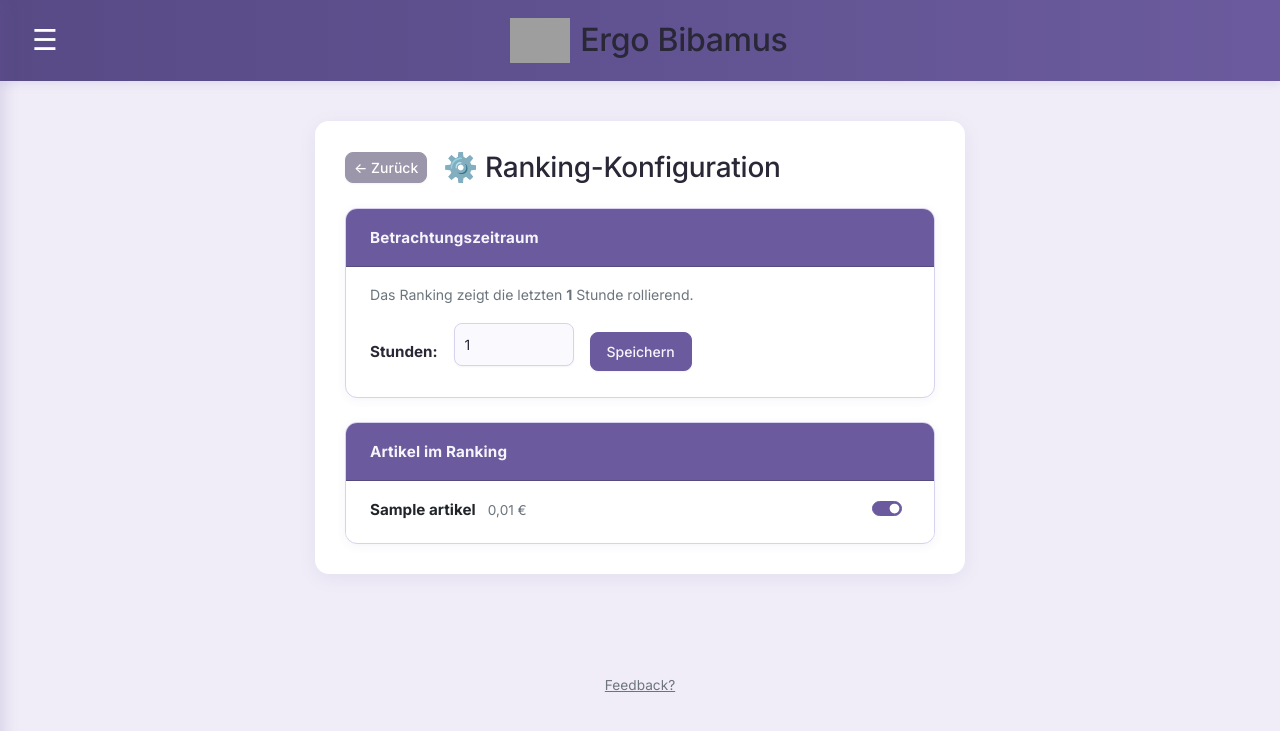
After one commit to relaxin101/barsystem, a Flask app: page /ranking/config in a window 1280 px wide. The commit adds this page. Shown: the top 731 px of the page. Run offline with Flask 3, Linux system fonts and the light colour scheme; tables that the repository leaves empty hold one stand-in row (values such as "Sample post"); parts of the project's set-up code (start-up, migrations or seed data) failed here and were passed over; some libraries are stand-ins or nearby versions; grey boxes are pictures that could not be loaded.

Commit message:
Ranking-Feature: öffentliche Top-Trinker-Tabelle mit konfigurierbaren Artikeln und rollieredem Zeitfenster
- Neues Blueprint /ranking mit Ranking-Tabelle und öffentlicher Config-Seite
- Config erlaubt Artikel-Auswahl per Toggle und Stunden-Zeitfenster (Default 24h)
- Rollierendes Fenster: Buchungen der letzten N Stunden, stornierte ausgenommen
- Top 3 mit Gold/Silber/Bronze Farbmarkierung (theme-konform)
- Sidebar-Link '🏆 Ranking' für alle sichtbar
- Neue DB-Modelle RankingArtikel + RankingKonfiguration (Migration e4f5a6b7c8d9)

```diff
--- a/app.py
+++ b/app.py
@@ -8,6 +8,7 @@ from blueprints.auth import auth_bp
 from blueprints.admin import admin_bp
 from blueprints.admin.aussendungen import cronjob
 from blueprints.bar import bar_bp
+from blueprints.ranking import ranking_bp
 from logging.config import dictConfig
 
 dictConfig({
@@ -45,6 +46,7 @@ def load_user(user_id):
 app.register_blueprint(auth_bp)
 app.register_blueprint(admin_bp)
 app.register_blueprint(bar_bp)
+app.register_blueprint(ranking_bp)
 
 
 @app.template_filter("float_format")
--- /dev/null
+++ b/blueprints/ranking.py
@@ -0,0 +1,124 @@
+from datetime import datetime, timedelta
+
+from flask import Blueprint, render_template, request, jsonify, flash, redirect, url_for
+from sqlalchemy import func, case
+
+from models import db, Artikel, Buchung, Mitglied, RankingArtikel, RankingKonfiguration
+
+ranking_bp = Blueprint("ranking", __name__, url_prefix="/ranking")
+
+
+def _get_konfiguration():
+    """Gibt die Singleton-Konfiguration zurück, legt sie bei Bedarf an."""
+    config = RankingKonfiguration.query.get(1)
+    if config is None:
+        config = RankingKonfiguration(id=1, stunden=24)
+        db.session.add(config)
+        db.session.commit()
+    return config
+
+
+@ranking_bp.route("/")
+def index():
+    config = _get_konfiguration()
+    selected = RankingArtikel.query.join(Artikel, RankingArtikel.artikel_id == Artikel.id).order_by(Artikel.reihenfolge).all()
+
+    seit = datetime.now() - timedelta(hours=config.stunden)
+
+    if not selected:
+        return render_template(
+            "ranking/index.html",
+            eintraege=[],
+            artikel_liste=[],
+            stunden=config.stunden,
+            seit=seit,
+        )
+
+    selected_ids = [ra.artikel_id for ra in selected]
+    artikel_liste = [ra.artikel_obj for ra in selected]
+
+    # Pro Artikel eine aggregierte Spalte
+    artikel_cols = [
+        func.sum(
+            case((Buchung.artikel_id == a.id, Buchung.menge), else_=0)
+        ).label(f"art_{a.id}")
+        for a in artikel_liste
+    ]
+
+    gesamt_col = func.sum(Buchung.menge).label("gesamt")
+
+    rows = (
+        db.session.query(Mitglied, *artikel_cols, gesamt_col)
+        .join(Buchung, Buchung.mitglied_id == Mitglied.id)
+        .filter(
+            Buchung.artikel_id.in_(selected_ids),
+            Buchung.storno == False,
+            Mitglied.aktiv == True,
+            Buchung.zeitstempel >= seit,
+        )
+        .group_by(Mitglied.id)
+        .order_by(gesamt_col.desc())
+        .all()
+    )
+
+    eintraege = []
+    for row in rows:
+        mitglied = row[0]
+        art_mengen = {a.id: row[i + 1] for i, a in enumerate(artikel_liste)}
+        gesamt = row[-1]
+        eintraege.append({
+            "mitglied": mitglied,
+            "art_mengen": art_mengen,
+            "gesamt": gesamt,
+        })
+
+    return render_template(
+        "ranking/index.html",
+        eintraege=eintraege,
+        artikel_liste=artikel_liste,
+        stunden=config.stunden,
+        seit=seit,
+    )
+
+
+@ranking_bp.route("/config", methods=["GET"])
+def config():
+    konfiguration = _get_konfiguration()
+    alle_artikel = Artikel.query.filter_by(aktiv=True).order_by(Artikel.reihenfolge).all()
+    selected_ids = {ra.artikel_id for ra in RankingArtikel.query.all()}
+    return render_template(
+        "ranking/config.html",
+        alle_artikel=alle_artikel,
+        selected_ids=selected_ids,
+        stunden=konfiguration.stunden,
+    )
+
+
+@ranking_bp.route("/config/toggle/<int:artikel_id>", methods=["POST"])
+def toggle_artikel(artikel_id):
+    artikel = Artikel.query.get_or_404(artikel_id)
+    eintrag = RankingArtikel.query.filter_by(artikel_id=artikel_id).first()
+    if eintrag:
+        db.session.delete(eintrag)
+        aktiv = False
+    else:
+        db.session.add(RankingArtikel(artikel_id=artikel_id))
+        aktiv = True
+    db.session.commit()
+    return jsonify({"success": True, "aktiv": aktiv, "name": artikel.name})
+
+
+@ranking_bp.route("/config/stunden", methods=["POST"])
+def set_stunden():
+    data = request.get_json()
+    try:
+        stunden = int(data.get("stunden", 24))
+        if stunden < 1:
+            raise ValueError
+    except (TypeError, ValueError):
+        return jsonify({"success": False, "error": "Ungültiger Wert"}), 400
+
+    config = _get_konfiguration()
+    config.stunden = stunden
+    db.session.commit()
+    return jsonify({"success": True, "stunden": stunden})
--- a/templates/base.html
+++ b/templates/base.html
@@ -209,6 +209,10 @@
 
   <a href="{{ url_for('auth.logout') if current_user.is_authenticated else url_for('bar.bar_interface') }}">
     🍺 Barliste
+  </a>
+
+  <a href="{{ url_for('ranking.index') }}">
+    🏆 Ranking
   </a>
 
   {% if current_user.is_authenticated %}
--- /dev/null
+++ b/templates/ranking/config.html
@@ -0,0 +1,110 @@
+{% extends "base.html" %}
+{% block title %}Ranking – Konfiguration{% endblock %}
+
+{% block content %}
+<div class="container mt-4" style="max-width:650px;">
+
+  <div class="d-flex align-items-center mb-4">
+    <a href="{{ url_for('ranking.index') }}" class="btn btn-sm btn-secondary me-3">← Zurück</a>
+    <h3 class="mb-0">⚙️ Ranking-Konfiguration</h3>
+  </div>
+
+
+  <!-- Zeitfenster -->
+  <div class="card mb-4">
+    <div class="card-header bg-primary text-white">Betrachtungszeitraum</div>
+    <div class="card-body">
+      <p class="text-muted mb-3" style="font-size:0.88rem;">
+        Das Ranking zeigt die letzten <strong id="stunden-preview">{{ stunden }}</strong>
+        Stunde{{ 'n' if stunden != 1 else '' }} rollierend.
+      </p>
+      <div class="d-flex align-items-center gap-3">
+        <label class="fw-semibold mb-0" for="stunden-input">Stunden:</label>
+        <input
+          type="number"
+          id="stunden-input"
+          class="form-control"
+          style="width:120px;"
+          min="1"
+          max="8760"
+          value="{{ stunden }}"
+        >
+        <button class="btn btn-primary" id="stunden-save-btn">Speichern</button>
+        <span id="stunden-feedback" class="text-success" style="display:none;">✓ Gespeichert</span>
+      </div>
+    </div>
+  </div>
+
+
+  <!-- Artikel-Auswahl -->
+  <div class="card">
+    <div class="card-header bg-primary text-white">Artikel im Ranking</div>
+    <div class="card-body p-0">
+      {% if not alle_artikel %}
+        <p class="p-3 text-muted mb-0">Keine aktiven Artikel vorhanden.</p>
+      {% else %}
+        <ul class="list-group list-group-flush">
+          {% for a in alle_artikel %}
+            <li class="list-group-item d-flex justify-content-between align-items-center">
+              <span>
+                <span class="fw-semibold">{{ a.name }}</span>
+                <span class="text-muted ms-2" style="font-size:0.85rem;">{{ (a.preis / 100) | float_format }} €</span>
+              </span>
+              <div class="form-check form-switch mb-0">
+                <input
+                  class="form-check-input artikel-toggle"
+                  type="checkbox"
+                  role="switch"
+                  id="art-{{ a.id }}"
+                  data-artikel-id="{{ a.id }}"
+                  {% if a.id in selected_ids %}checked{% endif %}
+                >
+              </div>
+            </li>
+          {% endfor %}
+        </ul>
+      {% endif %}
+    </div>
+  </div>
+
+</div>
+{% endblock %}
+
+
+{% block scripts %}
+<script>
+// Artikel-Toggle
+document.querySelectorAll(".artikel-toggle").forEach(toggle => {
+  toggle.addEventListener("change", async function () {
+    const artikelId = this.dataset.artikelId;
+    const res = await fetch(`/ranking/config/toggle/${artikelId}`, { method: "POST" });
+    const data = await res.json();
+    if (!data.success) {
+      this.checked = !this.checked;
+      alert("Fehler beim Speichern.");
+    }
+  });
+});
+
+// Stunden speichern
+document.getElementById("stunden-save-btn").addEventListener("click", async () => {
+  const val = parseInt(document.getElementById("stunden-input").value, 10);
+  if (!val || val < 1) { alert("Bitte eine gültige Stundenzahl eingeben."); return; }
+
+  const res = await fetch("/ranking/config/stunden", {
+    method: "POST",
+    headers: { "Content-Type": "application/json" },
+    body: JSON.stringify({ stunden: val }),
+  });
+  const data = await res.json();
+  if (data.success) {
+    document.getElementById("stunden-preview").textContent = val;
+    const fb = document.getElementById("stunden-feedback");
+    fb.style.display = "inline";
+    setTimeout(() => { fb.style.display = "none"; }, 2500);
+  } else {
+    alert("Fehler: " + (data.error || "Unbekannt"));
+  }
+});
+</script>
+{% endblock %}
```
Also changed, not shown: COMMIT_MSG.txt (added, +8 -0 lines), migrations/versions/e4f5a6b7c8d9_.py (added, +36 -0 lines), models.py (+11 -0 lines), static/css/style.css (+39 -0 lines), templates/ranking/index.html (added, +77 -0 lines).
